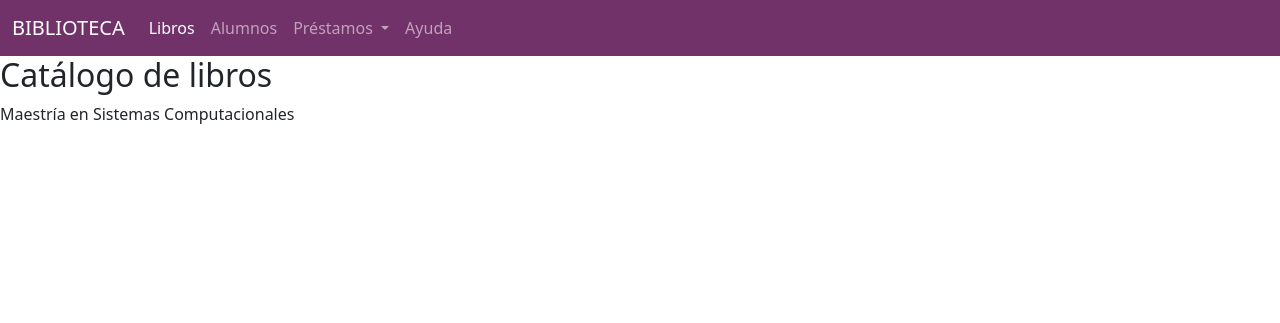
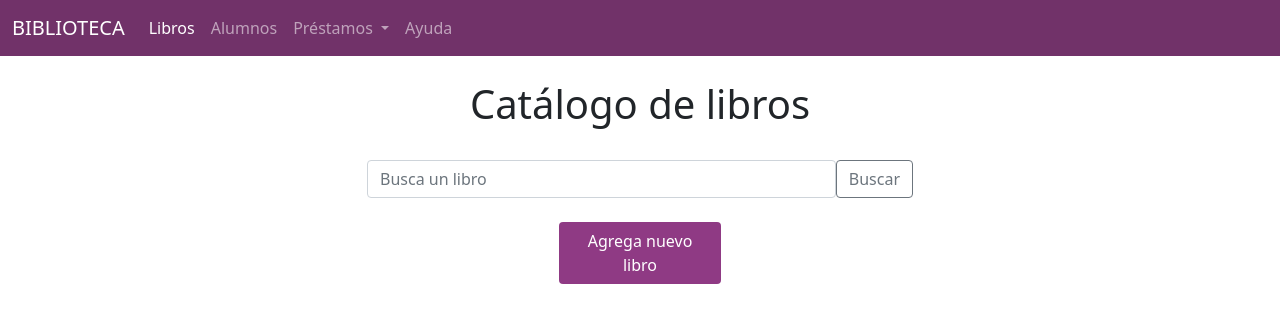
Before and after one commit to JJTorres16/SystemLibrary_php, a PHP site: page /catalogo in a window 1280 px wide. Shown: the top 323 px of the page. Run offline with PHP 8.4, Linux system fonts and the light colour scheme.

Commit message:
Vista catálogo de libros V1

```diff
--- a/views/catalogo/index.php
+++ b/views/catalogo/index.php
@@ -10,10 +10,27 @@
 <body>
     <?php require 'views/header.php'; ?>
 
-    <div id="main">
-        <h2 class="center">Catálogo de libros</h2>
+    <br>
+    <div class="d-flex felx-row justify-content-center align-items-center">
+        <h1>Catálogo de libros</h1>
+    </div><br>
+
+    <div class="container">
+        <div class="row justify-content-center">
+            <div class="col-6">
+                <div class="d-flex">
+                    <input class="form-control" type="search" placeholder="Busca un libro" aria-label="Search">
+                    <button class="btn btn-outline-secondary" type="submit">Buscar</button>
+                </div>
+            </div>
+            <div class="row justify-content-center">
+                <div class="col-2">
+                    <br><a href="catalogo" class="btn" style="background-color:#8F3A84; color:white">Agrega nuevo libro</a>
+                </div>
+            </div>
+        </div>
     </div>
 
-    <?php require 'views/footer.php'; ?>
+    <?php //require 'views/footer.php'; ?>
 </body>
 </html>
```
Also changed, not shown: views/catalogo/add.php (added, +12 -0 lines).
